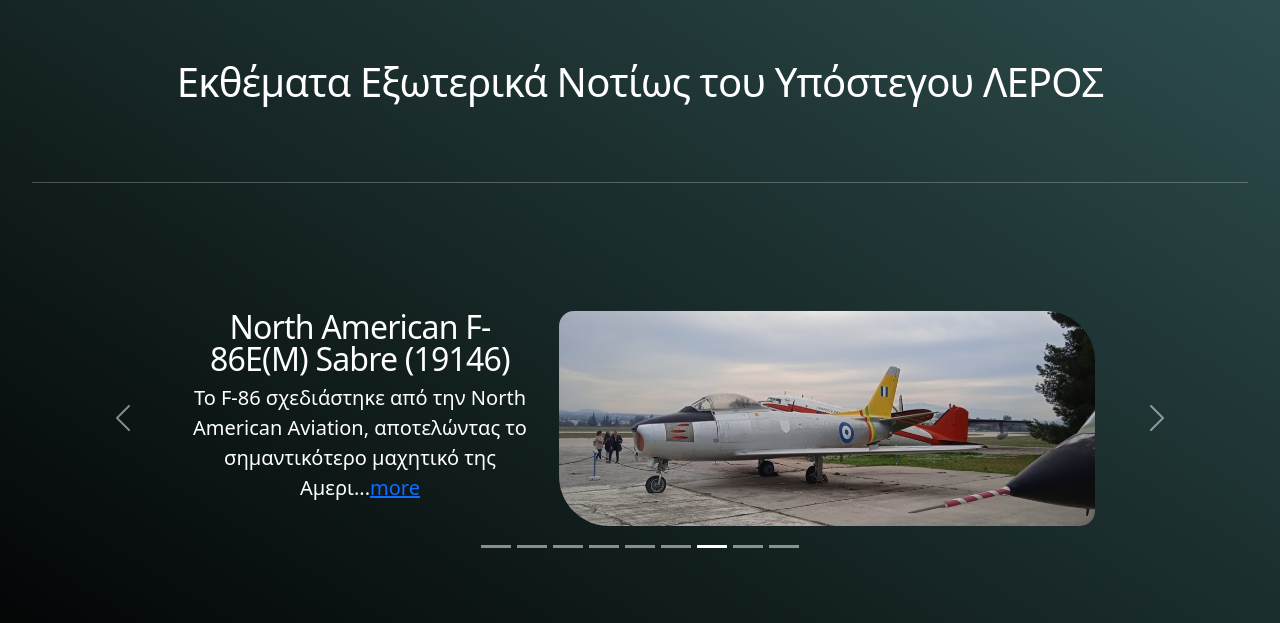
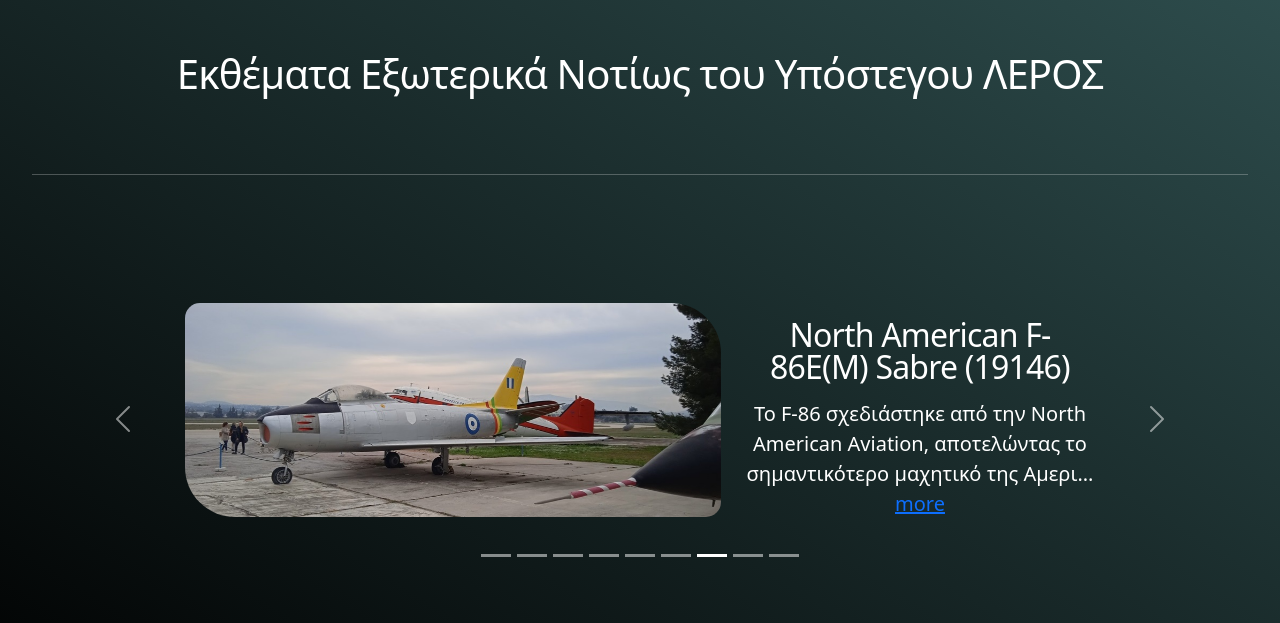
Before and after one commit to khasion/airforce-museum-guide, a Django app: a page that uses mysite/mouseio/templates/mouseio/location-el.html in a window 1280 px wide. Shown: the part 62-685 px from the top of the page. Run offline with Django 4.2, Linux system fonts and the light colour scheme; data comes from the database, SQL or seed files in the repository; some libraries are stand-ins or nearby versions.

Commit message:
Minor changes

```diff
--- a/mysite/mouseio/templates/mouseio/about-de.html
+++ b/mysite/mouseio/templates/mouseio/about-de.html
@@ -9,6 +9,8 @@
 		<title>Hellenic Airforce Museum: Über uns und Kontakt</title>
 
 		<link rel="stylesheet" href="{% static 'mouseio/style.css' %}">
+		<link rel="shortcut icon" type="image/png" href="{% static 'mouseio/favicon.png' %}" >
+
 
 		{% load bootstrap5 %}
 		{% load bootstrap_icons %}
--- a/mysite/mouseio/templates/mouseio/about-el.html
+++ b/mysite/mouseio/templates/mouseio/about-el.html
@@ -9,6 +9,8 @@
 		<title>Μουσείο Πολεμικής Αεροπορίας: Σχετικά και Επικοινωνία</title>
 
 		<link rel="stylesheet" href="{% static 'mouseio/style.css' %}">
+		<link rel="shortcut icon" type="image/png" href="{% static 'mouseio/favicon.png' %}" >
+
 
 		{% load bootstrap5 %}
 		{% load bootstrap_icons %}
--- a/mysite/mouseio/templates/mouseio/about-en.html
+++ b/mysite/mouseio/templates/mouseio/about-en.html
@@ -9,6 +9,8 @@
 		<title>Hellenic Airforce Museum: About and Contact</title>
 
 		<link rel="stylesheet" href="{% static 'mouseio/style.css' %}">
+		<link rel="shortcut icon" type="image/png" href="{% static 'mouseio/favicon.png' %}" >
+
 
 		{% load bootstrap5 %}
 		{% load bootstrap_icons %}
--- a/mysite/mouseio/templates/mouseio/index-de.html
+++ b/mysite/mouseio/templates/mouseio/index-de.html
@@ -9,6 +9,8 @@
         <title>Museum Startseite</title>
 
         <link rel="stylesheet" href="{% static 'mouseio/style.css' %}">
+        <link rel="shortcut icon" type="image/png" href="{% static 'mouseio/favicon.png' %}" >
+
 
         {% load bootstrap5 %}
         {% load bootstrap_icons %}
--- a/mysite/mouseio/templates/mouseio/index-el.html
+++ b/mysite/mouseio/templates/mouseio/index-el.html
@@ -9,6 +9,8 @@
         <title>Μουσείο Ελληνικής Αεροπορίας</title>
 
         <link rel="stylesheet" href="{% static 'mouseio/style.css' %}">
+        <link rel="shortcut icon" type="image/png" href="{% static 'mouseio/favicon.png' %}" >
+
 
         {% load bootstrap5 %}
         {% load bootstrap_icons %}
--- a/mysite/mouseio/templates/mouseio/index-en.html
+++ b/mysite/mouseio/templates/mouseio/index-en.html
@@ -9,6 +9,8 @@
         <title>Museum Home</title>
 
         <link rel="stylesheet" href="{% static 'mouseio/style.css' %}">
+        <link rel="shortcut icon" type="image/png" href="{% static 'mouseio/favicon.png' %}" >
+
 
         {% load bootstrap5 %}
         {% load bootstrap_icons %}
--- a/mysite/mouseio/templates/mouseio/location-el.html
+++ b/mysite/mouseio/templates/mouseio/location-el.html
@@ -9,6 +9,8 @@
 		<title>Μουσείο Πολεμικής Αεροπορίας: Εκθέματα</title>
 
 		<link rel="stylesheet" href="{% static 'mouseio/style.css' %}">
+		<link rel="shortcut icon" type="image/png" href="{% static 'mouseio/favicon.png' %}" >
+
 
 		{% load bootstrap5 %}
 		{% load bootstrap_icons %}
@@ -82,10 +84,6 @@
 					  	<div class="carousel-item active">
 							<!-- FEATURETTE -->
 							<div class="row featurette m-5 d-flex aligns-items-center justify-content-center">
-								<div class="col-md-4">
-									<h2 class="featurette-heading">{{exhibit.name}}</h2>
-									<p class="lead text-center">{{short}}<a data-bs-toggle="modal" href="#exampleModal{{forloop.counter0}}" role="button">more</a></p>
-								</div>
 								<div class="col-md-6">
 									<img src="{% static 'mouseio/images/'|add:location.first.name|add:'/'|add:exhibit.img %}"
 										style="border-radius: 15px 50px;"
@@ -95,16 +93,16 @@
 										focusable="false"
 										alt="...">
 								</div>
+								<div class="col-md-4">
+									<h2 class="featurette-heading m-3">{{exhibit.name}}</h2>
+									<p class="lead">{{short}} <a data-bs-toggle="modal" href="#exampleModal{{forloop.counter0}}" role="button">more</a></p>
+								</div>
 							</div>
 					  	</div>
 						{% else %}
 						<div class="carousel-item">
 							<!-- FEATURETTE -->
 							<div class="row featurette m-5 d-flex aligns-items-center justify-content-center">
-								<div class="col-md-4">
-									<h2 class="featurette-heading">{{exhibit.name}}</h2>
-									<p class="lead">{{short}}<a data-bs-toggle="modal" href="#exampleModal{{forloop.counter0}}" role="button">more</a></p>
-								</div>
 								<div class="col-md-6">
 									<img src="{% static 'mouseio/images/'|add:location.first.name|add:'/'|add:exhibit.img %}"
 										style="border-radius: 15px 50px;"
@@ -113,6 +111,10 @@
 										preserveAspectRatio="xMidYMid slice"
 										focusable="false"
 										alt="...">
+								</div>
+								<div class="col-md-4">
+									<h2 class="featurette-heading m-3">{{exhibit.name}}</h2>
+									<p class="lead">{{short}} <a data-bs-toggle="modal" href="#exampleModal{{forloop.counter0}}" role="button">more</a></p>
 								</div>
 							</div>
 						</div>
--- a/mysite/mouseio/urls.py
+++ b/mysite/mouseio/urls.py
@@ -5,12 +5,14 @@
 app_name = "mouseio"
 urlpatterns = [
     path('export', views.export_exhibits_csv, name='export_exhibits_csv'),
-    # ex: /mouseio/EN
+    # ex: /mouseio
+    path("", views.index, name="index"),
+    # ex: /mouseio/lang=en
     path("lang=<str:lang>", views.index, name="index"),
-    # ex: /mouseio/about/EN
+    # ex: /mouseio/about/lang=en
     path("about/lang=<str:lang>", views.about, name="about"),
-    # ex: /mouseio/SOUTH/GR
+    # ex: /mouseio/SOUTH/lang=el
     path("<str:location_name>/lang=<str:lang>", views.location, name="location"),
-    # ex: /mouseio/MDD RF-4E Phantom II (69-7487)/EN
+    # ex: /mouseio/plane=MDD RF-4E Phantom II (69-7487)/lang=en
     path("desc/plane=<str:plane_name>/lang=<str:lang>", views.description, name="description"),
 ]
--- a/mysite/mouseio/views.py
+++ b/mysite/mouseio/views.py
@@ -5,7 +5,7 @@
 
 from .models import Exhibit, LocationDescription, ExhibitDescription
 
-def index(request, lang):
+def index(request, lang="en"):
     locations = LocationDescription.objects.filter(lang = lang)
     context = {"location_list": locations}
     if lang == 'en':
--- a/mysite/mysite/settings.py
+++ b/mysite/mysite/settings.py
@@ -23,7 +23,7 @@
 SECRET_KEY = 'django-insecure-*by6)n8lp4+lyzdd51$!p2^=q7^43^#in_0-yt8@cms#j_$ox9'
 
 # SECURITY WARNING: don't run with debug turned on in production!
-DEBUG = False
+DEBUG = True
 
 ALLOWED_HOSTS = ['*']
 
@@ -118,7 +118,7 @@
 # Static files (CSS, JavaScript, Images)
 # https://docs.djangoproject.com/en/4.2/howto/static-files/
 
-STATIC_URL = 'static/'
+STATIC_URL = '/static/'
 
 # Default primary key field type
 # https://docs.djangoproject.com/en/4.2/ref/settings/#default-auto-field
```
Also changed, not shown: mysite/mouseio/templates/mouseio/location-de.html (+10 -8 lines), mysite/mouseio/templates/mouseio/location-en.html (+10 -8 lines), mysite/mouseio/static/mouseio/favicon.ico (added), mysite/mouseio/static/mouseio/favicon.png (added), mysite/mouseio/static/mouseio/images/logo2.png (deleted).
